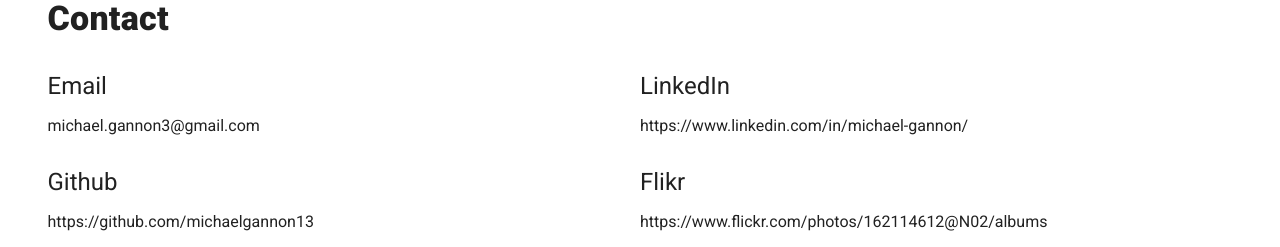
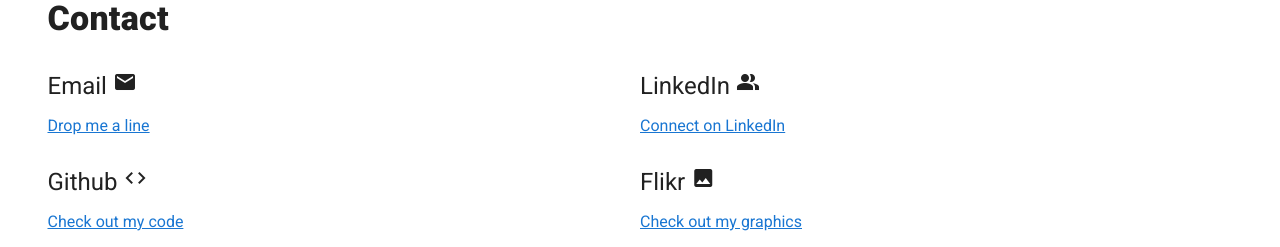
Before and after one commit to michaelgannon13/vue-cv, a Vue app: page /#/ in a window 1280 px wide. Shown: the part 4806-5053 px from the top of the page. Built offline with nearby package versions, Linux system fonts and the light colour scheme.

Commit message:
added more json properties

```diff
--- a/src/assets/data/contacts-section/contacts.json
+++ b/src/assets/data/contacts-section/contacts.json
@@ -1,22 +1,26 @@
 [
     {
         "name": "Email",
-        "icon": "",
-        "link": "michael.gannon3@gmail.com"
+        "icon": "email",
+        "link": "michael.gannon3@gmail.com",
+        "text": "Drop me a line"
     },
     {
         "name": "LinkedIn",
-        "icon": "",
-        "link": "https://www.linkedin.com/in/michael-gannon/"
+        "icon": "people_alt",
+        "link": "https://www.linkedin.com/in/michael-gannon/",
+        "text": "Connect on LinkedIn"
     },
     {
         "name": "Github",
-        "icon": "",
-        "link": "https://github.com/michaelgannon13"
+        "icon": "code",
+        "link": "https://github.com/michaelgannon13",
+        "text": "Check out my code"
     },
     {
         "name": "Flikr",
-        "icon": "",
-        "link": "https://www.flickr.com/photos/162114612@N02/albums"
+        "icon": "image",
+        "link": "https://www.flickr.com/photos/162114612@N02/albums",
+        "text": "Check out my graphics"
     }
 ]
--- a/src/components/HomeContact.vue
+++ b/src/components/HomeContact.vue
@@ -9,10 +9,20 @@
         v-for="contact in contacts"
         v-bind:key="contact"
       >
-        <div class="headline mt-3">{{contact.name}}</div>
+        <div class="headline mt-3">
+          {{contact.name}}
+          <i class="material-icons">
+            {{contact.icon}}
+          </i>
+        </div>
         <p class="subheading mt-3">
-          {{contact.icon}}
-          {{contact.link}}
+          <a
+            target="_blank"
+            v-bind:href="contact.link"
+            v-bind:key="contact"
+          >
+            {{contact.text}}
+          </a>
         </p>
       </v-flex>
     </v-layout>
```
